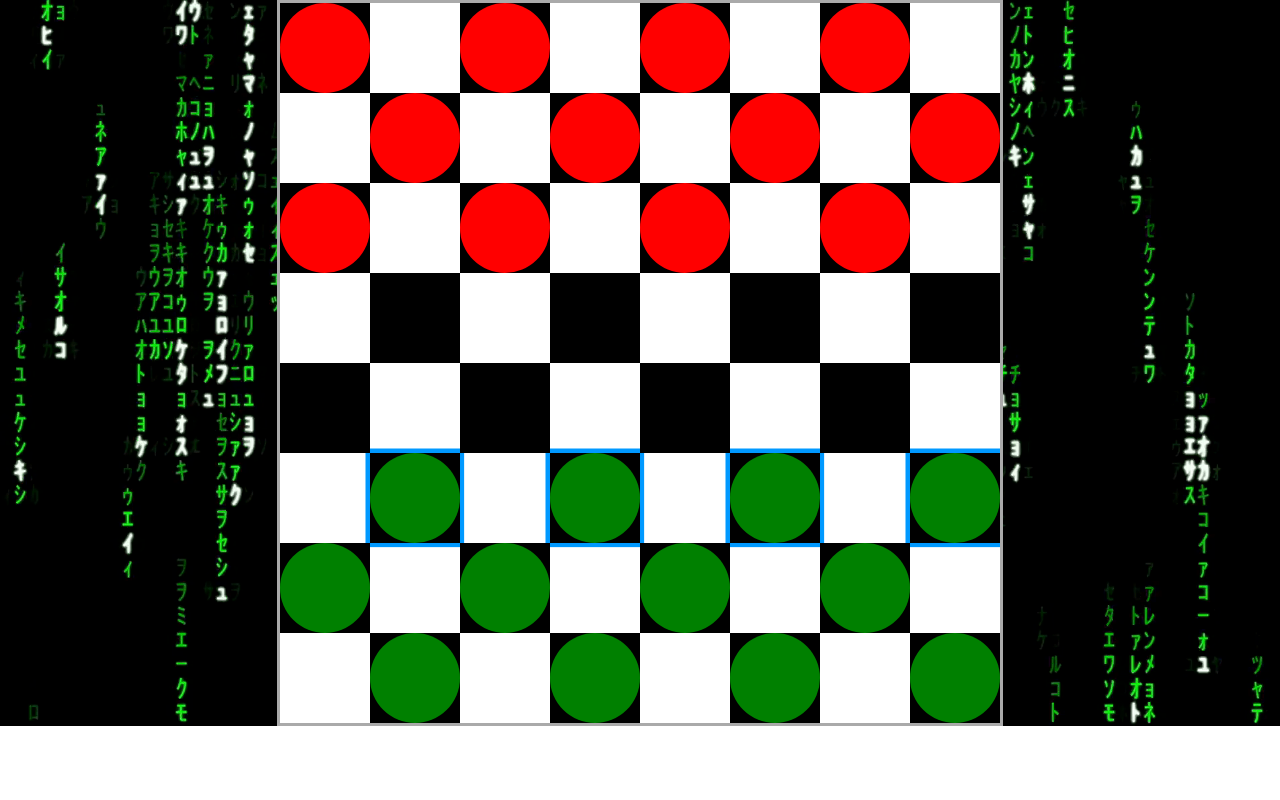
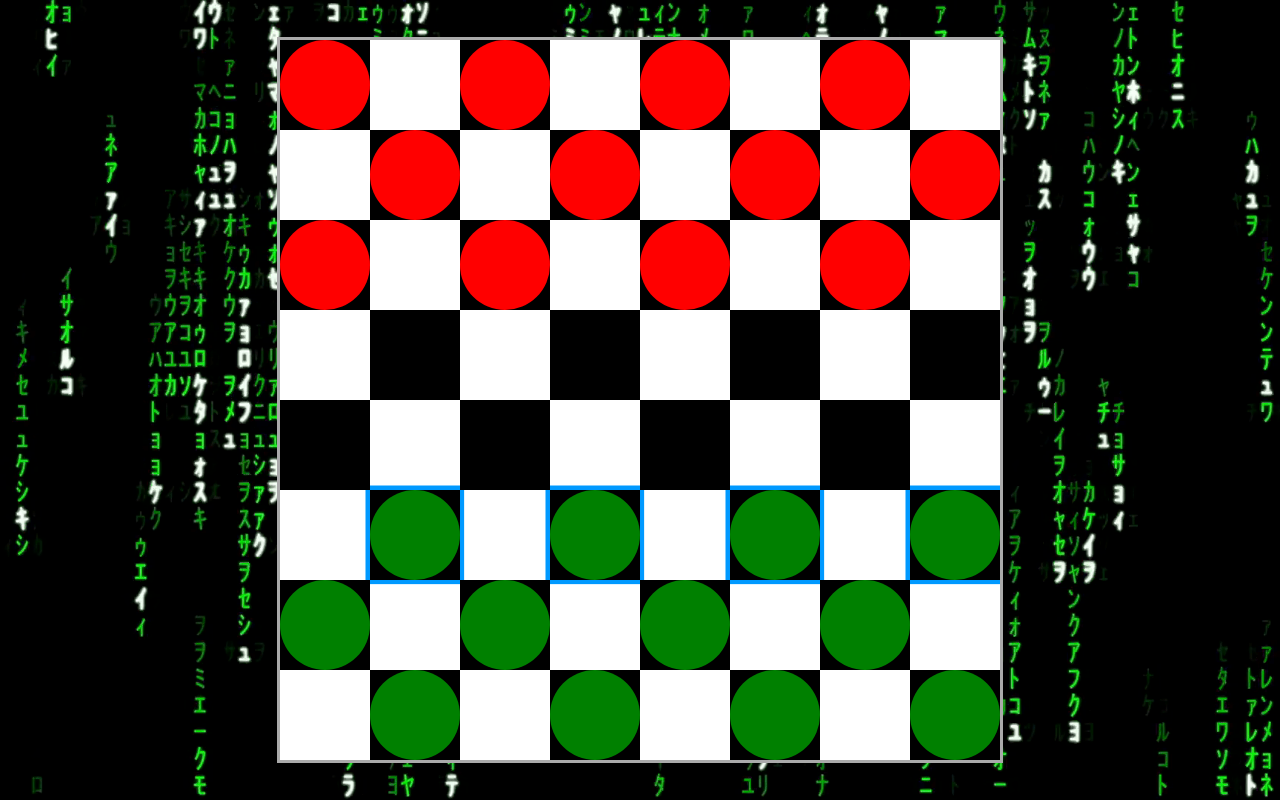
Before and after one commit to MultiFruit66/checkers, a website built with webpack: page index.html in a window 1280 px wide. Built offline with nearby package versions, Linux system fonts and the light colour scheme.

Commit message:
changed background

```diff
--- a/css/index.css
+++ b/css/index.css
@@ -5,6 +5,7 @@ body {
 #app {
   width: 100%;
   height: -webkit-fill-available;
+  min-height: 100vh;
   background: url(../img/background.png) repeat-y;
   background-size: cover;
   display: flex;
```
